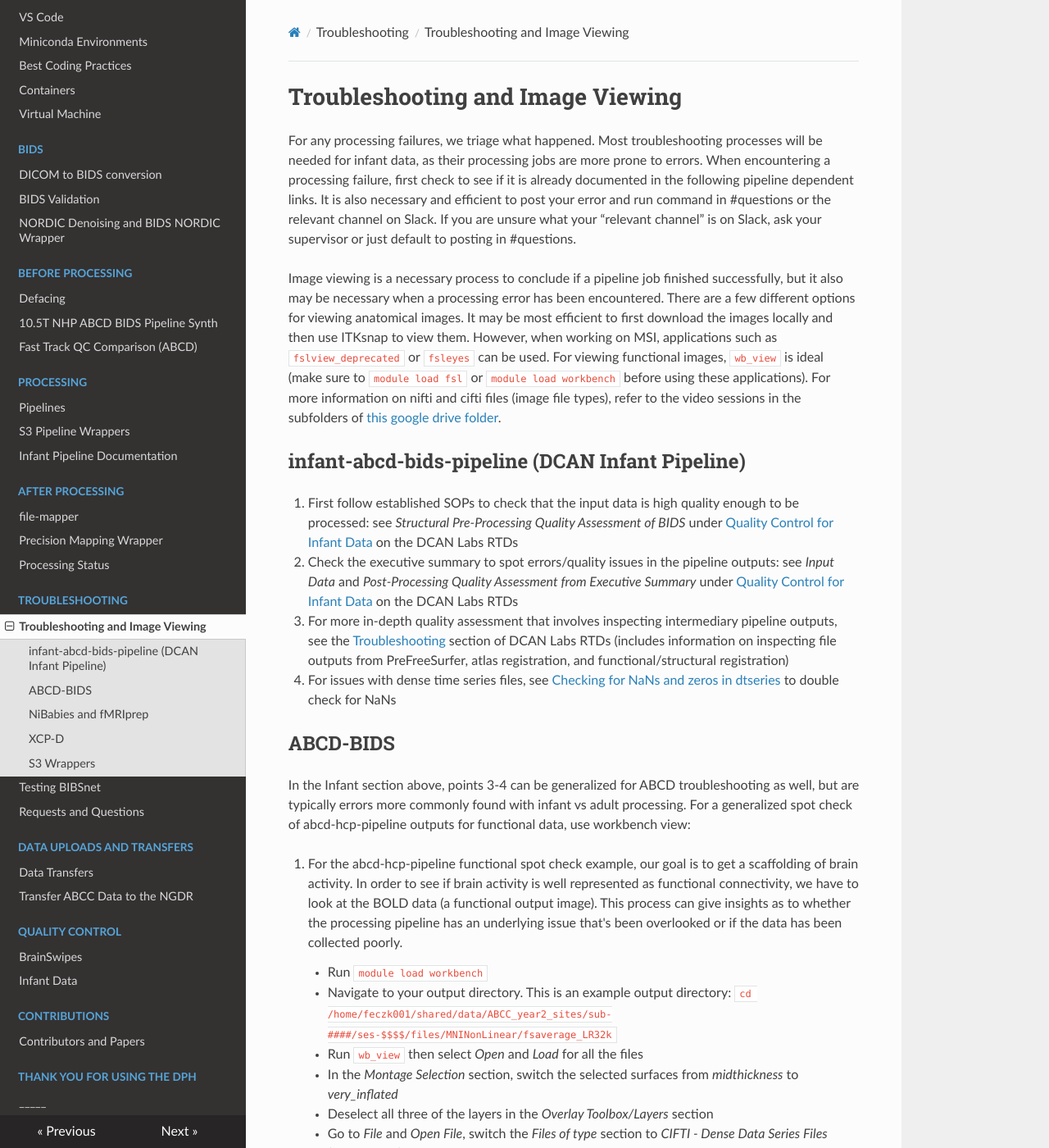
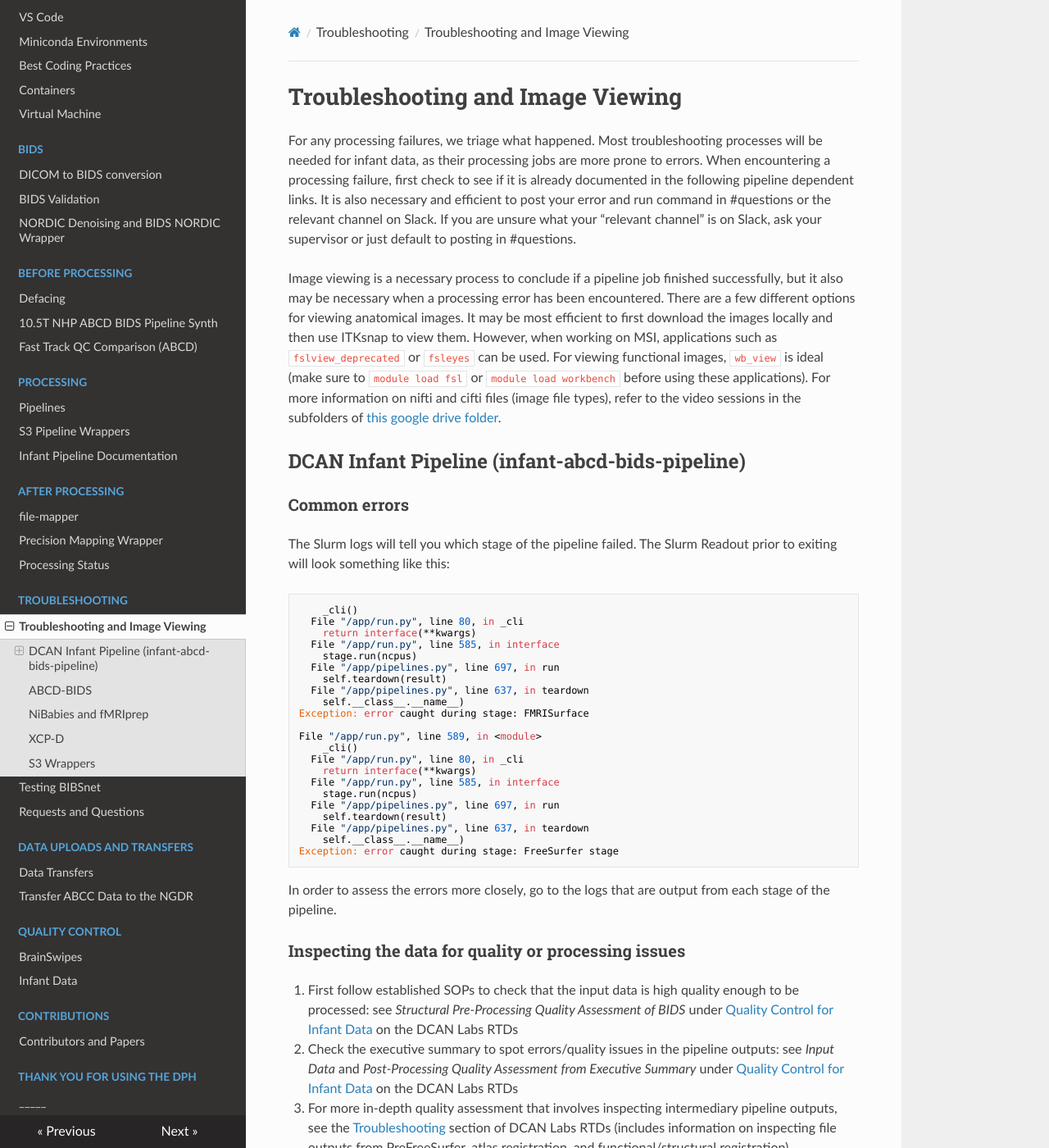
Before and after one commit to DCAN-Labs/cdni-brain, an MkDocs documentation site: the page built from docs/troubleshooting.md, in a window 1280 px wide and 1400 px high. Shown: the whole window at 82% size. Built offline with MkDocs 1.6.1, drawn with Linux system fonts in a browser that asks for light colours; nearby versions of some CDN libraries.

Commit message:
Update troubleshooting.md
add subsection for addressing common infant pipeline errors

````diff
--- a/docs/troubleshooting.md
+++ b/docs/troubleshooting.md
@@ -6,7 +6,41 @@ For any processing failures, we triage what happened. Most troubleshooting proce
 Image viewing is a necessary process to conclude if a pipeline job finished successfully, but it also may be necessary when a processing error has been encountered. There are a few different options for viewing anatomical images. It may be most efficient to first download the images locally and then use ITKsnap to view them. However, when working on MSI, applications such as `fslview_deprecated` or `fsleyes` can be used. For viewing functional images, `wb_view` is ideal (make sure to `module load fsl` or `module load workbench` before using these applications). For more information on nifti and cifti files (image file types), refer to the video sessions in the subfolders of [this google drive folder](https://drive.google.com/drive/u/0/folders/1yc3w2zNYVZQvTcCgxKk_j6ecZLoyWiCM).
 
 
-## infant-abcd-bids-pipeline (DCAN Infant Pipeline)
+## DCAN Infant Pipeline (infant-abcd-bids-pipeline)
+
+### Common errors
+
+The Slurm logs will tell you which stage of the pipeline failed. The Slurm Readout prior to exiting will look something like this:
+
+```
+	_cli()
+  File "/app/run.py", line 80, in _cli
+	return interface(**kwargs)
+  File "/app/run.py", line 585, in interface
+	stage.run(ncpus)
+  File "/app/pipelines.py", line 697, in run
+	self.teardown(result)
+  File "/app/pipelines.py", line 637, in teardown
+	self.__class__.__name__)
+Exception: error caught during stage: FMRISurface
+
+File "/app/run.py", line 589, in <module>
+	_cli()
+  File "/app/run.py", line 80, in _cli
+	return interface(**kwargs)
+  File "/app/run.py", line 585, in interface
+	stage.run(ncpus)
+  File "/app/pipelines.py", line 697, in run
+	self.teardown(result)
+  File "/app/pipelines.py", line 637, in teardown
+	self.__class__.__name__)
+Exception: error caught during stage: FreeSurfer stage
+```
+
+In order to assess the errors more closely, go to the logs that are output from each stage of the pipeline.
+
+
+### Inspecting the data for quality or processing issues
 
 1. First follow established SOPs to check that the input data is high quality enough to be processed: see *Structural Pre-Processing Quality Assessment of BIDS* under [Quality Control for Infant Data](https://dcanlab.readthedocs.io/en/latest/manualpro/infant/qc/) on the DCAN Labs RTDs
 
````
